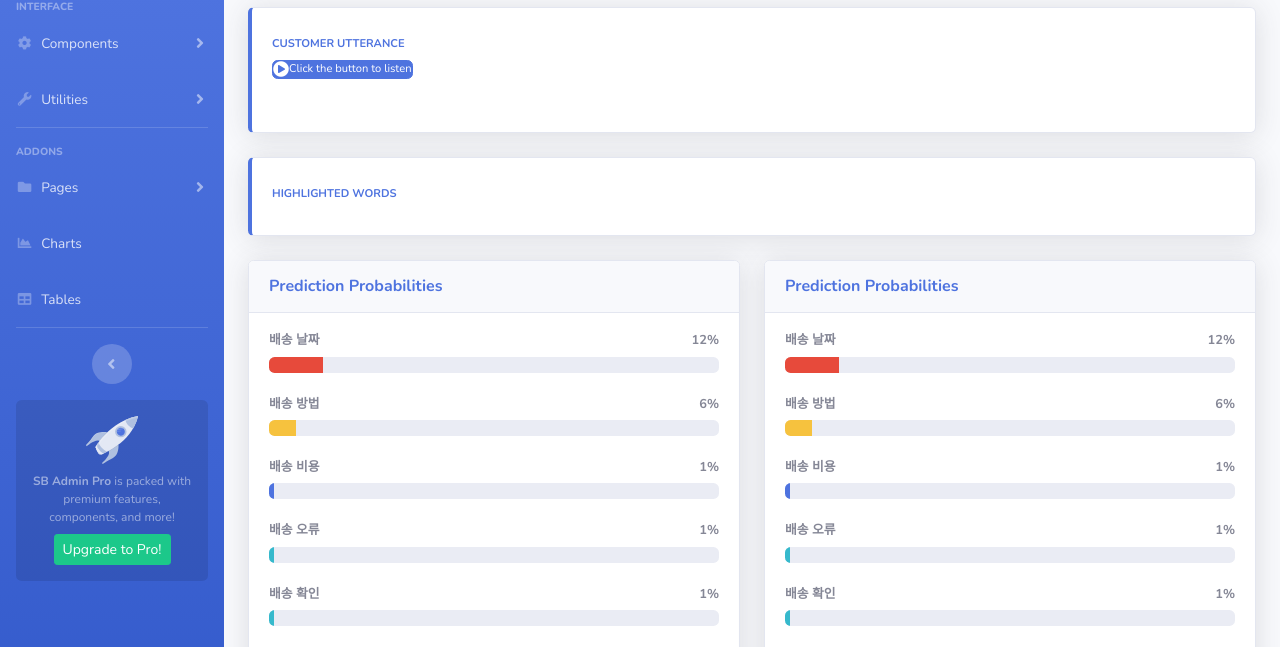
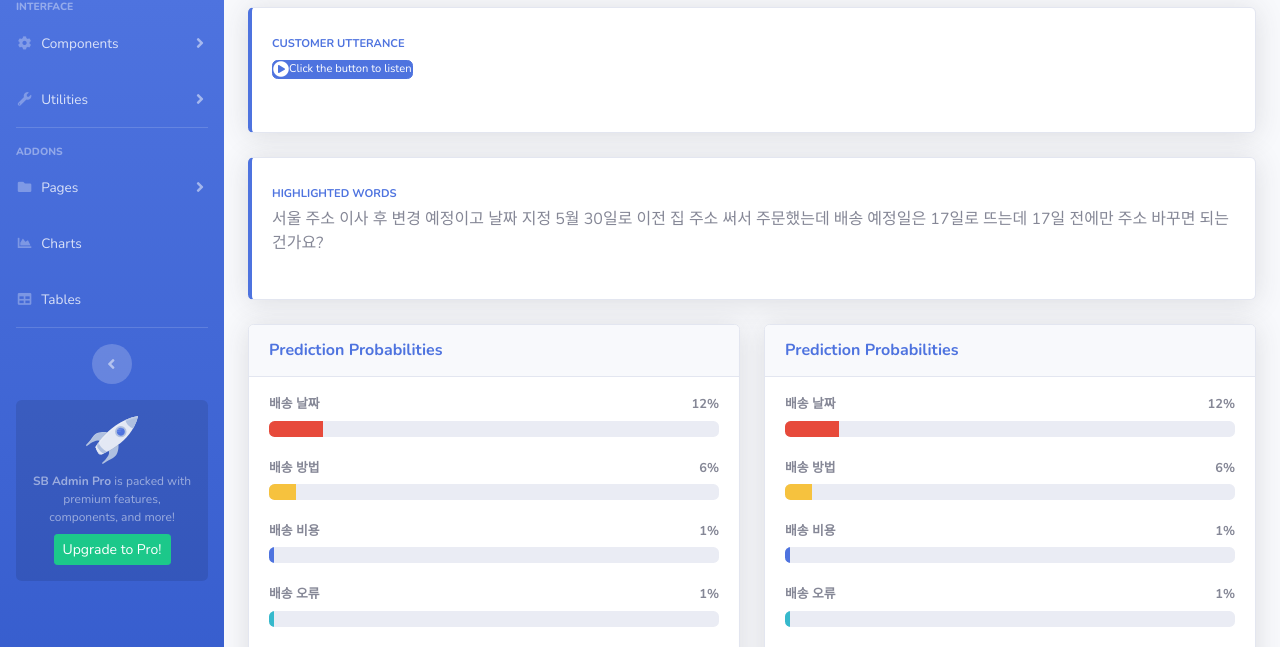
Before and after one commit to Sol-J/Sol-J.github.io, a website with bundled scripts: page index.html in a window 1280 px wide. Shown: the part 145-792 px from the top of the page. Built offline with nearby package versions, Linux system fonts and the light colour scheme.

Commit message:
Update index.html

```diff
--- a/index.html
+++ b/index.html
@@ -302,6 +302,7 @@
                                                 Highlighted Words</div>
                                         </div>
                                     </div>
+                                    <p>서울 주소 이사 후 변경 예정이고 날짜 지정 5월 30일로 이전 집 주소 써서 주문했는데 배송 예정일은 17일로 뜨는데 17일 전에만 주소 바꾸면 되는 건가요?</p>
                                 </div>
                             </div>
                         </div>
```
